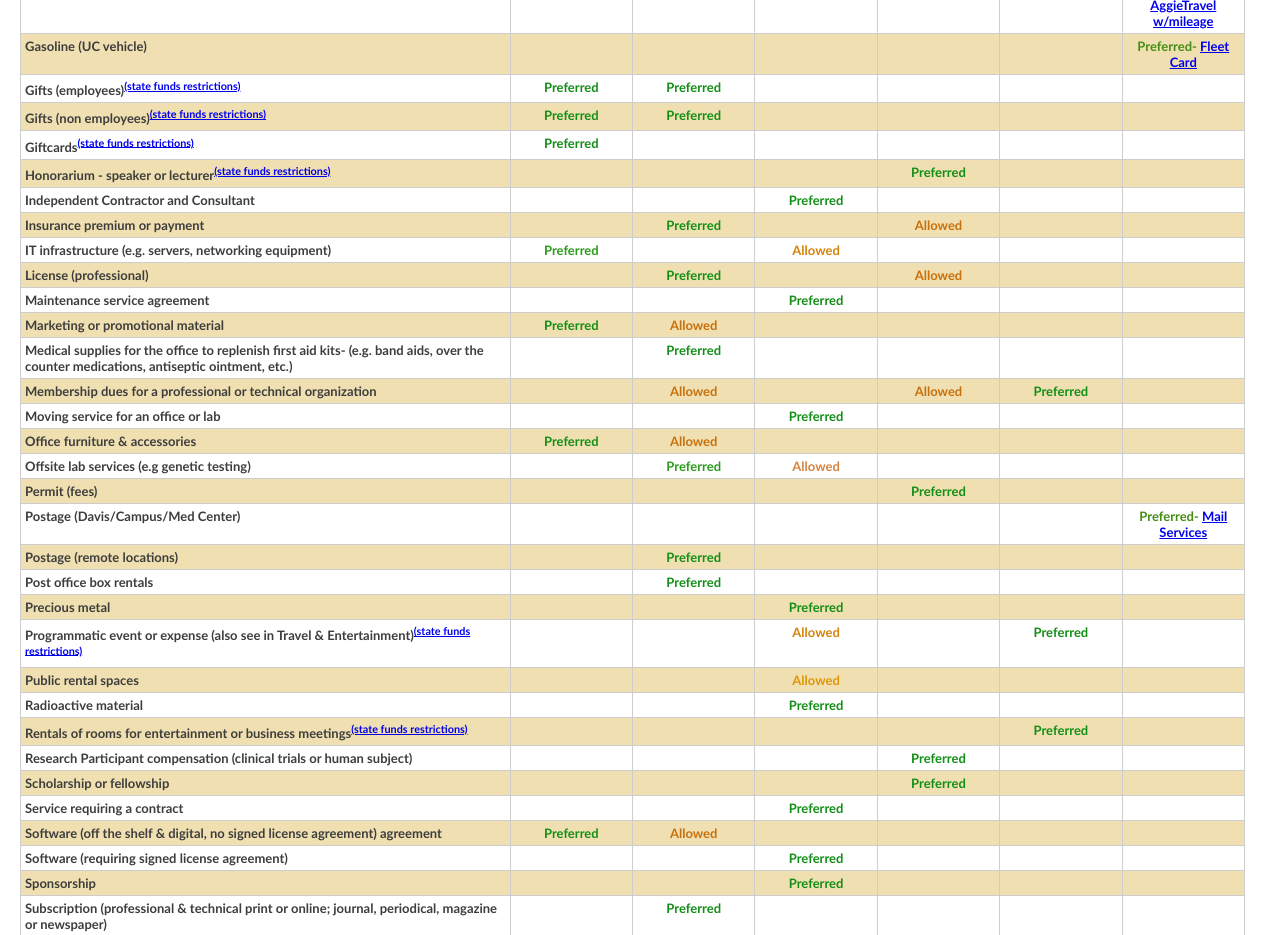
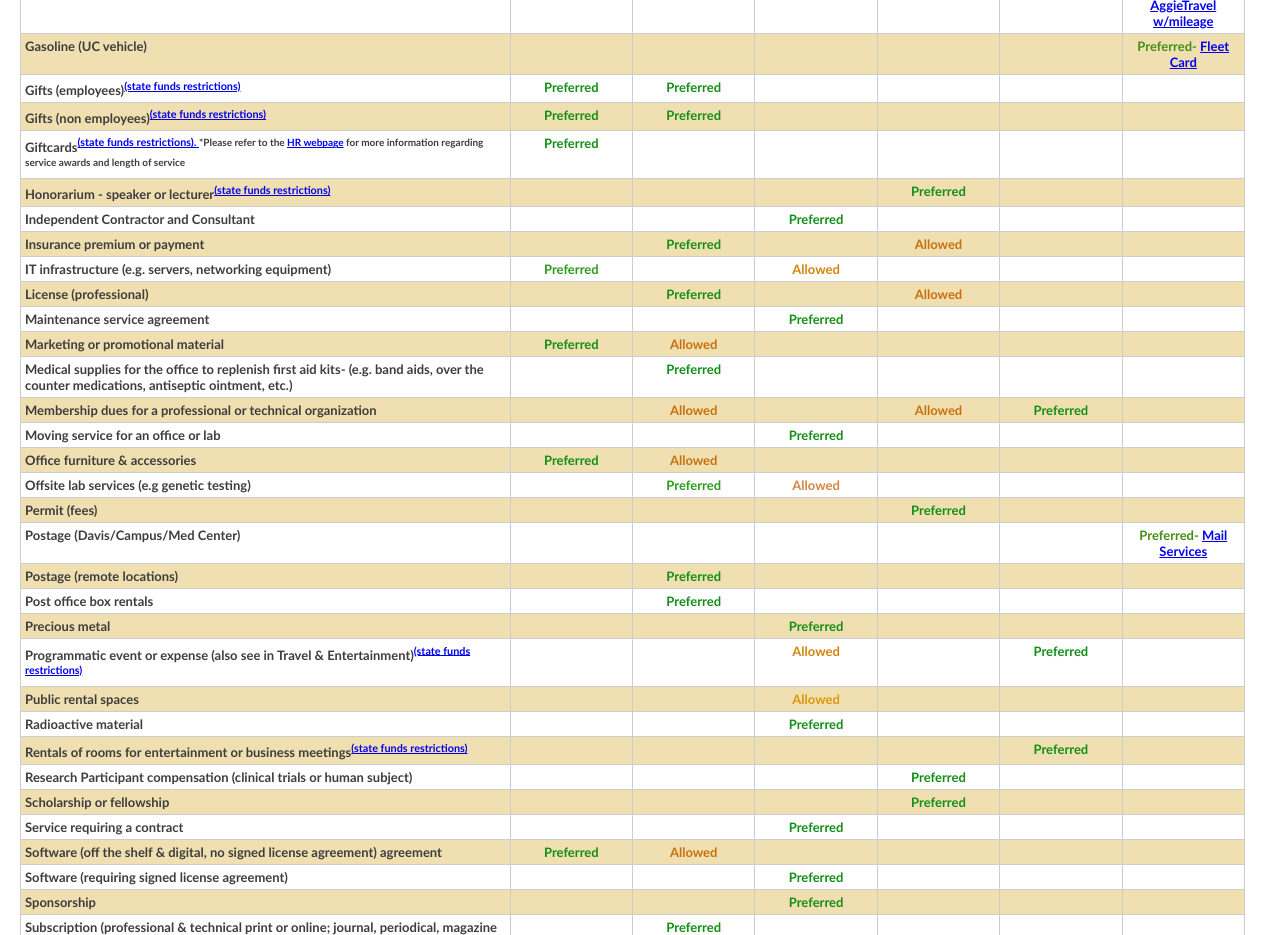
Before and after one commit to afsucdavis/howdoibuy, a plain HTML site: page index.html in a window 1280 px wide. Shown: the part 1081-2016 px from the top of the page. Drawn offline with Linux system fonts and the light colour scheme.

Commit message:
Update index.html

```diff
--- a/index.html
+++ b/index.html
@@ -429,7 +429,7 @@ function myFunction() {
 		  <td width="10%" class="sortable" style="text-align: center">&nbsp;</td>
 	  </tr>
 		<tr>
-		  <td width="40%" class="sortable" id="quarenta"><strong>Giftcards<sup><a href="http://afs.ucdavis.edu/resources/fiscal-officer/understanding-accts-e-funds/funds/general-funds1/state-general-funds1.html" target="same">(state funds restrictions)</a></sup><a href="https://hr.ucdavis.edu/departments/learning-dev/ee-recognition/service-award" target="new"></a><a href="https://afs.ucdavis.edu/our_services/account_payable/procurement-card/chart1.html" target="same"></a></strong></td>
+		  <td width="40%" class="sortable" id="quarenta"><strong>Giftcards<sup><a href="http://afs.ucdavis.edu/resources/fiscal-officer/understanding-accts-e-funds/funds/general-funds1/state-general-funds1.html" target="same">(state funds restrictions).&nbsp;</a><span style="font-size: 10px">*Please refer to the <a href="https://hr.ucdavis.edu/departments/learning-dev/ee-recognition/service-award">HR webpage</a> for more information regarding service awards and length of service</sup></span></strong></td>
 		  <td width="10%" class="sortable" style="text-align: center"><span class="sortable" style="text-align: center; color: #138E16;"><strong>Preferred</strong></span></td>
 		  <td width="10%" class="sortable" style="text-align: center; color: #138E16;">&nbsp;</td>
 		  <td width="10%" class="sortable" style="text-align: center">&nbsp;</td>
```
